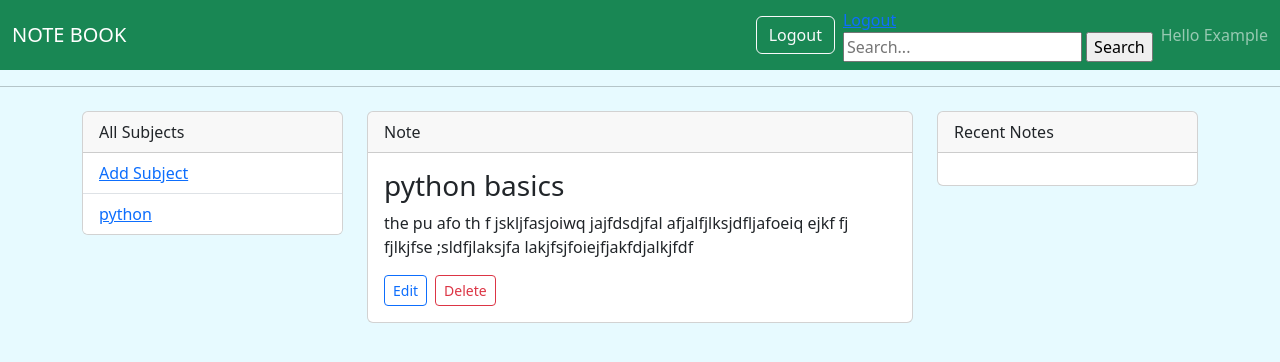
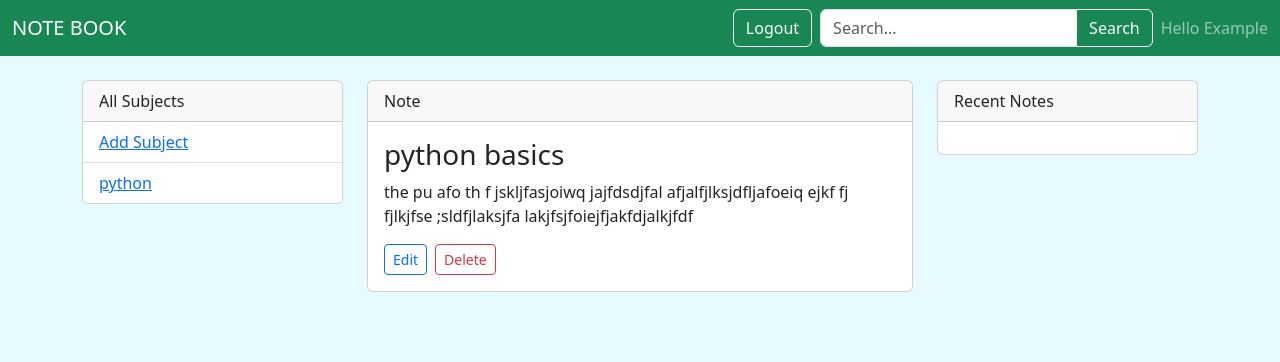
Before and after one commit to Ashenafi-adola/Note-App, a Django app: page /note/1 in a window 1280 px wide. Shown: the top 362 px of the page. Run offline with Django 5.2, Linux system fonts and the light colour scheme; a user stored in the database is signed in; data comes from the database, SQL or seed files in the repository; both versions use the stored data as it was after the commit.

Commit message:
made some changes to the templates

```diff
--- a/Noteproject/Noteapp/templates/Noteapp/main.html
+++ b/Noteproject/Noteapp/templates/Noteapp/main.html
@@ -33,7 +33,7 @@
         {% endif %}
       </div>
     </nav>
-    <hr>
+
     {% block content %}
 
     {% endblock %}
--- a/Noteproject/Noteapp/templates/Noteapp/note.html
+++ b/Noteproject/Noteapp/templates/Noteapp/note.html
@@ -1,10 +1,11 @@
 {% extends 'Noteapp/main.html' %}
 {% block form %}
-<a href="{% url 'logoutUser' %}">Logout</a>
-    <form action="" method="get">
-        <input type="search" name="q" placeholder="Search...">
-        <input type="submit" value="Search">
-    </form>
+<form class="d-flex" action="" method="get">
+    <div class="input-group">
+            <input type="search" name="q" class="form-control" placeholder="Search...">
+            <button class="btn btn-outline-light" type="submit">Search</button>
+    </div>
+</form>
 {% endblock %}
 {% block content %}
 <div class="container my-4">
--- a/Noteproject/Noteapp/templates/Noteapp/note_subject.html
+++ b/Noteproject/Noteapp/templates/Noteapp/note_subject.html
@@ -9,9 +9,6 @@
                     <h5 class="card-title mb-3">Create / Edit Note</h5>
                     <form action="" method="post" novalidate>
                         {% csrf_token %}
-                        {# Keep using the Django form rendering; Bootstrap is available globally.
-                             If you want fully-styled controls, we can render fields manually or
-                             add widget classes in the form definition. #}
                         <div class="mb-3">
                             {{ form.as_p }}
                         </div>
```
Also changed, not shown: Noteproject/db.sqlite3.
